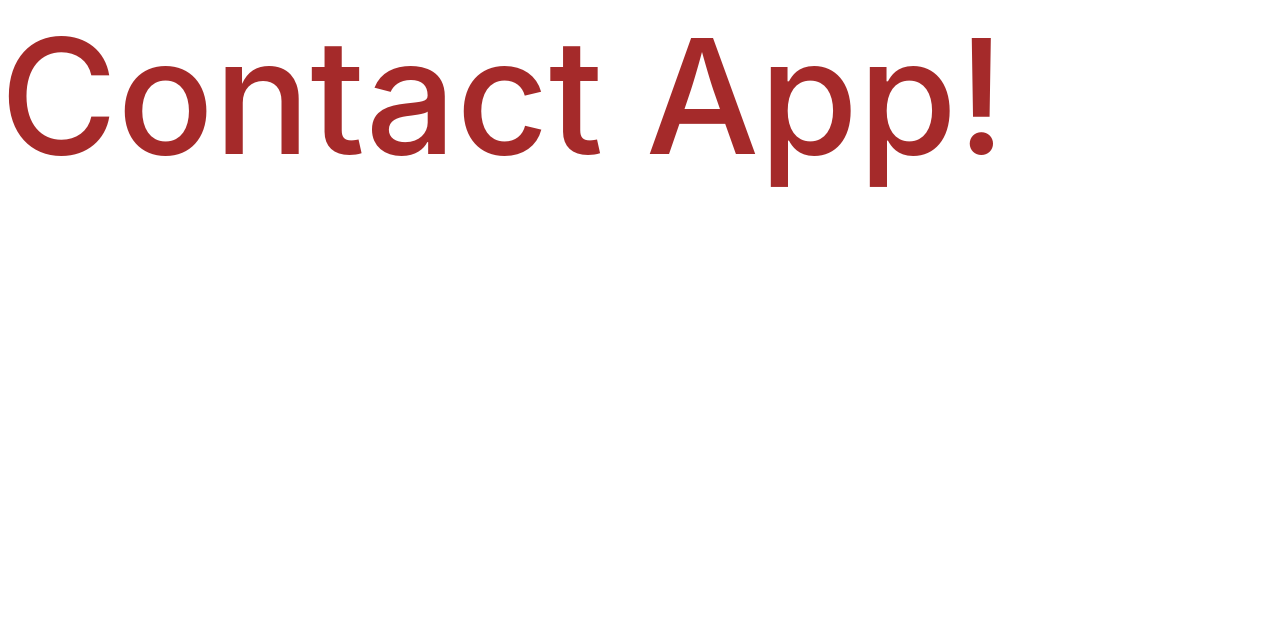
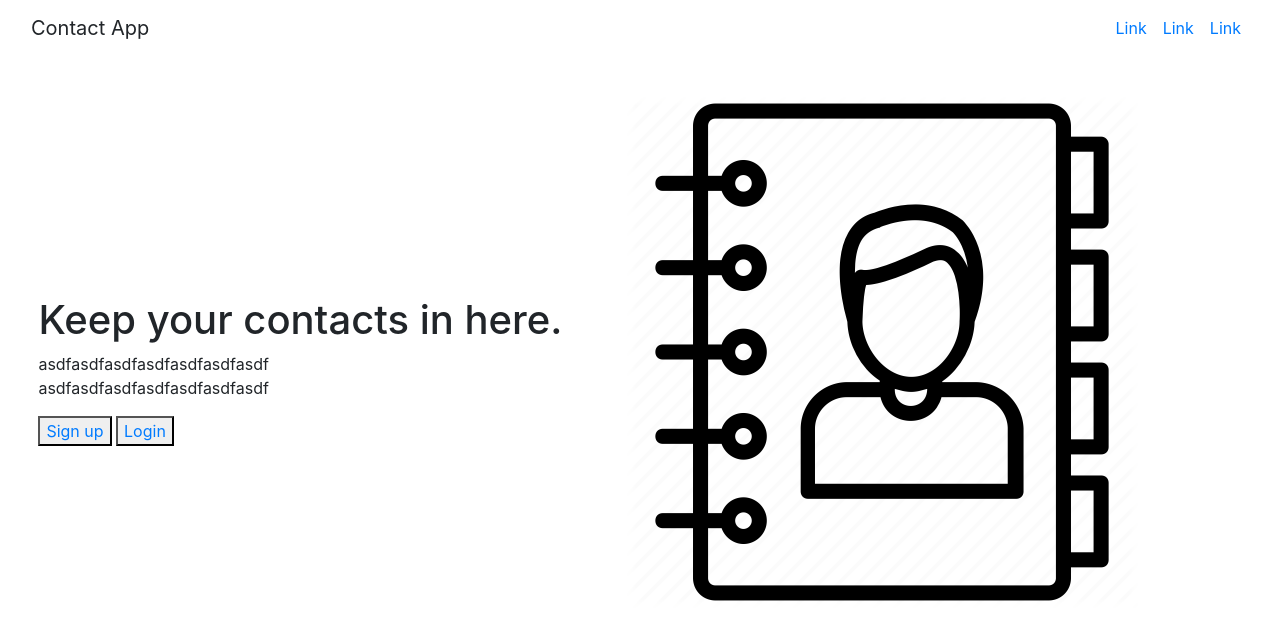
Before and after one commit to COP4331C-SUMMER2020/ProjectOne, a PHP site: page / in a window 1280 px wide. Shown: the top 640 px of the page. Run offline with PHP 8.4, Linux system fonts and the light colour scheme.

Commit message:
first iter.

```diff
--- a/frontend/index.html
+++ b/frontend/index.html
@@ -10,13 +10,47 @@
     <link rel="stylesheet" href="style.css">
     <title>Contact App</title>
   </head>
+
   <body>
-    <h1>Contact App!</h1>
+    <div class="container-fluid">
+      <nav class="navbar navbar-expand-lg">
+        <span class="navbar-brand">Contact App</span>
+            <ul class="navbar-nav ml-auto">
+                <li class="nav-item">
+                    <a class="nav-link" href="#">Link</a>
+                </li>
+                <li class="nav-item">
+                    <a class="nav-link" href="#">Link</a>
+                </li>
+                <li class="nav-item">
+                    <a class="nav-link" href="#">Link</a>
+                </li>
+            </ul>
+      </nav>
 
-    <!-- Optional JavaScript -->
-    <!-- jQuery first, then Popper.js, then Bootstrap JS -->
-    <script src="https://code.jquery.com/jquery-3.4.1.slim.min.js" integrity="sha384-J6qa4849blE2+poT4WnyKhv5vZF5SrPo0iEjwBvKU7imGFAV0wwj1yYfoRSJoZ+n" crossorigin="anonymous"></script>
-    <script src="https://cdn.jsdelivr.net/npm/popper.js@1.16.0/dist/umd/popper.min.js" integrity="sha384-Q6E9RHvbIyZFJoft+2mJbHaEWldlvI9IOYy5n3zV9zzTtmI3UksdQRVvoxMfooAo" crossorigin="anonymous"></script>
-    <script src="https://stackpath.bootstrapcdn.com/bootstrap/4.4.1/js/bootstrap.min.js" integrity="sha384-wfSDF2E50Y2D1uUdj0O3uMBJnjuUD4Ih7YwaYd1iqfktj0Uod8GCExl3Og8ifwB6" crossorigin="anonymous"></script>
+      <div class="row">
+        <div class="column column-1">
+          <div class="sec-1">
+            <h1>Keep your contacts in here.</h1>
+            <p>asdfasdfasdfasdfasdfasdfasdf <br>
+              asdfasdfasdfasdfasdfasdfasdf
+            </p>
+
+            <button class="button">
+              <a href="#" target="_blank"> Sign up</a>
+            </button>
+
+            <button class="button">
+              <a href="#" target="_blank"> Login</a>
+            </button>
+          </div>
+        </div>
+
+        <div class="column column-2">
+          <img class ="image" src="./img/contact.png">
+        </div>
+      </div>
+    </div>
+
   </body>
 </html>
--- a/frontend/style.css
+++ b/frontend/style.css
@@ -1,4 +1,13 @@
-h1{
-    font-size: 10em;
-    color: brown;
+.column-1{
+    padding-top: 30vh;
+    padding-left: 3vw;
 }
+
+.column-2 {
+    padding-top: 5vh;
+    padding-left: 5vw;
+}
+
+.image{
+    max-width: 100%;
+}
```
Also changed, not shown: frontend/img/contact.png (added).
